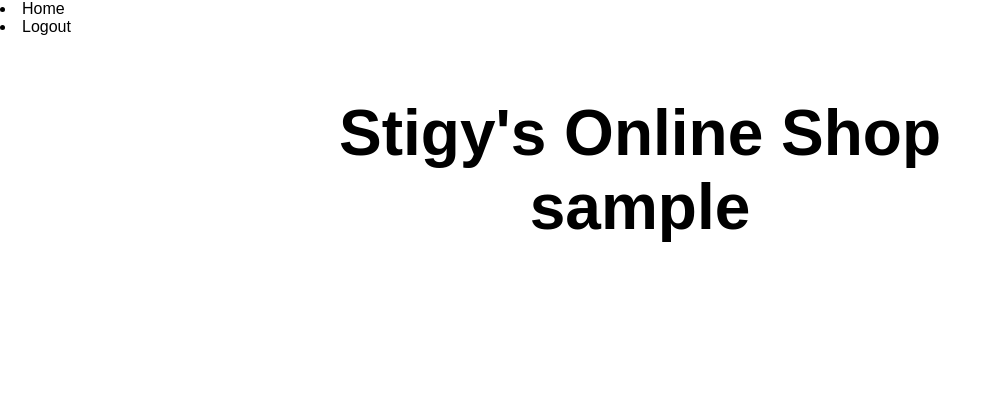
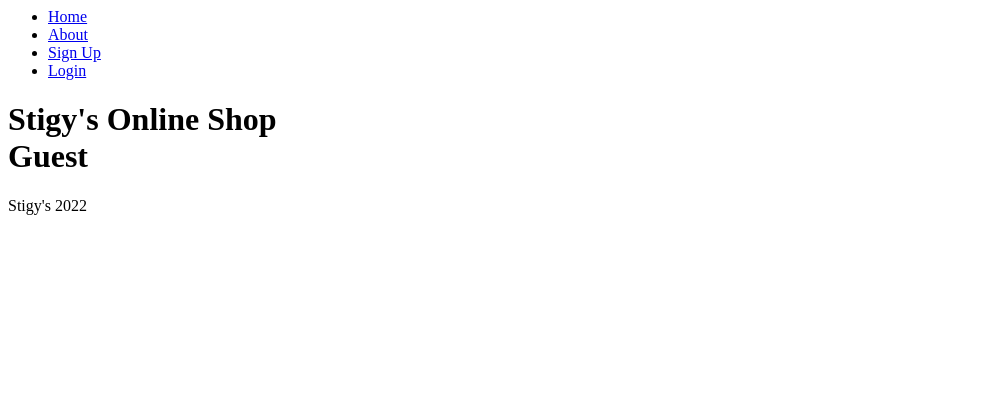
Before and after one commit to Stlgy/online-store, a PHP site: page /index.php in a window 1280 px wide. Shown: the top 420 px of the page, without its empty margins (0-1002 px from the left). After the commit the page ends 215 px from the top, so only its background shows below. Run offline with PHP 8.4, Linux system fonts and the light colour scheme; the visitor is signed in with stand-in values (Sample User, id 1).

Commit message:
Update header.php

```diff
--- a/view/header.php
+++ b/view/header.php
@@ -1,23 +1,15 @@
-<?php
-    session_start();
-?>
-<!DOCTYPE html>
-<html lang="en">
-<head>
-    <meta charset="UTF-8">
-    <meta http-equiv="X-UA-Compatible" content="IE=edge">
-    <meta name= "viewport" content="width=device-width, initial-scale=1.0">
-    <title>Stigy's Online Store</title>
-    <link rel="stylesheet" href="./style.css" type="text/css">
-</head>
-<body>
+<header>
     <nav>
-            <a href="index.php"><li>Home</li></a>
-            <?php if(!isset($_SESSION['username'])) : ?>
-                <a href="view/signup.php"><li>Sign Up</li></a>
-                <a href="view/login.php"><li>Login</li></a>
-            <?php else: ?>
-                <a href="./controllers/users.php?q=logout"><li>Logout</li></a>
-            <?php endif; ?>
+        <ul class="menu-main">
+            <li><a href="index.php">Home </a></li>
+            <li><a href="about.php">About </a></li>
+            <?php
+                //$_SESSION['username'] = 1;
+                if (!isset($_SESSION['username'])) { //codigo para caso user n logado
+                    echo '<li><a class="logs" href="signup.php">Sign Up</a></li>
+                          <li><a class="logs" href="login.php">Login</a></li>';
+                }else echo '<li><a href="../controllers/users.php?q=logout">Logout</a></li>';
+            ?>
         </ul>
     </nav>
+</header>
```
